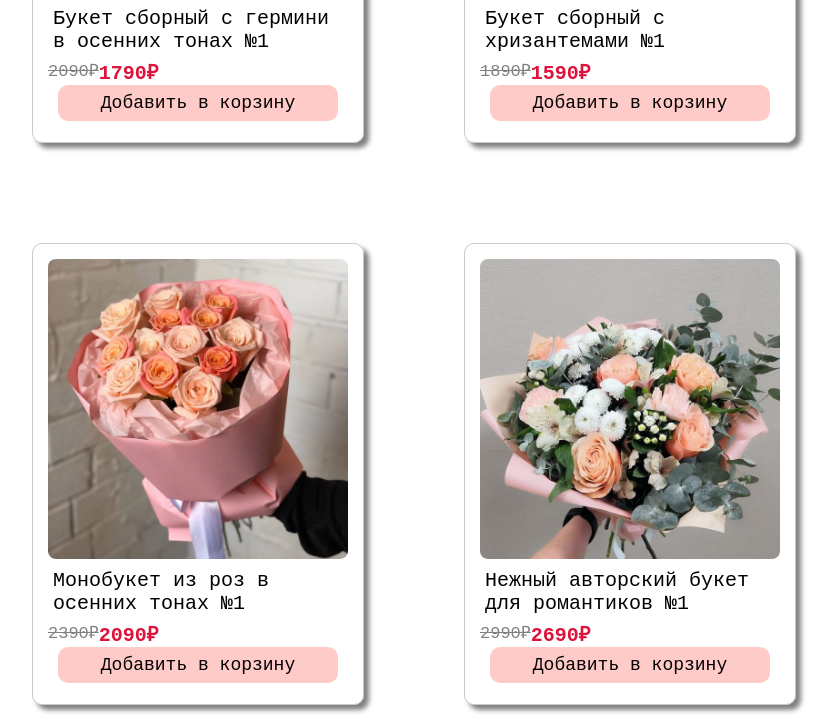
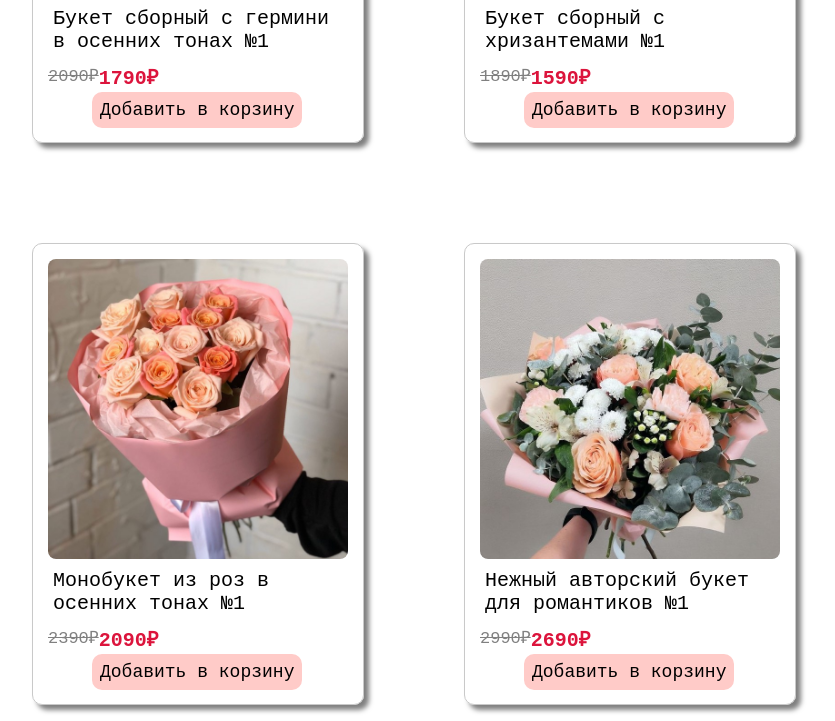
Before and after one commit to eyriny/4p22-frontend-ekaterina-kadykova, a plain HTML site: page homework_4/index.html in a window 1280 px wide. Shown: the part 459-1180 px from the top of the page, without its empty margins (210-1045 px from the left). Drawn offline with Linux system fonts and the light colour scheme.

Commit message:
add homework_4

```diff
--- a/homework_4/index.html
+++ b/homework_4/index.html
@@ -33,7 +33,7 @@
                         <p class="old-price">2090₽</p>
                         <p class="new-price">1790₽</p>
                     </div>
-                    <button><a href="#" class="add-to-cart">Добавить в корзину</a></button>
+                    <a href="#" class="add-to-cart">Добавить в корзину</a>
                 </div>
                 <div class="card">
                     <img src="img/2.jpg" alt="Букет">
@@ -42,7 +42,7 @@
                         <p class="old-price">1890₽</p>
                         <p class="new-price">1590₽</p>
                     </div>
-                    <button><a href="#" class="add-to-cart">Добавить в корзину</a></button>
+                    <a href="#" class="add-to-cart">Добавить в корзину</a>
                 </div>
                 <div class="card">
                     <img src="img/3.jpg" alt="Букет">
@@ -51,7 +51,7 @@
                         <p class="old-price">2390₽</p>
                         <p class="new-price">2090₽</p>
                     </div>
-                    <button><a href="#" class="add-to-cart">Добавить в корзину</a></button>
+                    <a href="#" class="add-to-cart">Добавить в корзину</a>
                 </div>
                 <div class="card">
                     <img src="img/4.jpg" alt="Букет">
@@ -60,7 +60,7 @@
                         <p class="old-price">2990₽</p>
                         <p class="new-price">2690₽</p>
                     </div>
-                    <button><a href="#" class="add-to-cart">Добавить в корзину</a></button>
+                    <a href="#" class="add-to-cart">Добавить в корзину</a>
                 </div>
                 <div class="card">
                     <img src="img/5.jpg" alt="Букет">
@@ -69,7 +69,7 @@
                         <p class="old-price">3590₽</p>
                         <p class="new-price">3290₽</p>
                     </div>
-                    <button><a href="#" class="add-to-cart">Добавить в корзину</a></button>
+                    <a href="#" class="add-to-cart">Добавить в корзину</a>
                 </div>
                 <div class="card">
                      <img src="img/6.jpg" alt="Букет">
@@ -78,9 +78,7 @@
                         <p class="old-price">2590₽</p>
                         <p class="new-price">2290₽</p>
                     </div>
-                    <button>
                         <a href="#" class="add-to-cart">Добавить в корзину</a>
-                    </button>
                 </div>
             </div>
         </main>
--- a/homework_4/style.css
+++ b/homework_4/style.css
@@ -125,7 +125,7 @@ h2 {
     display: flex;
     flex-wrap: wrap;
 	row-gap: 50px;
-    margin-left: 0px;
+    margin: 10px 0;
 }
 
 .old-price {
@@ -141,24 +141,15 @@ h2 {
     font-style: normal;
 }
 
-button {
-    padding: 8px;
-    width: 280px;
-    height: 36px;
-    color: #000000;
-    background: #ffcbc8;
-    border: none;
-    border-radius: 10px;
-    margin-left: 10px;
-    margin-right: 10px;
-    text-align: center;
-}
-
 .add-to-cart {
     font-size: 18px;
-    font-weight: 100;
     text-decoration: none;
     color:#000000;
+    padding: 8px;
+    background: #ffcbc8;
+    border-radius: 10px;
+    text-align: center;
+    margin-left: 44px;
 }
 
 footer {
```
